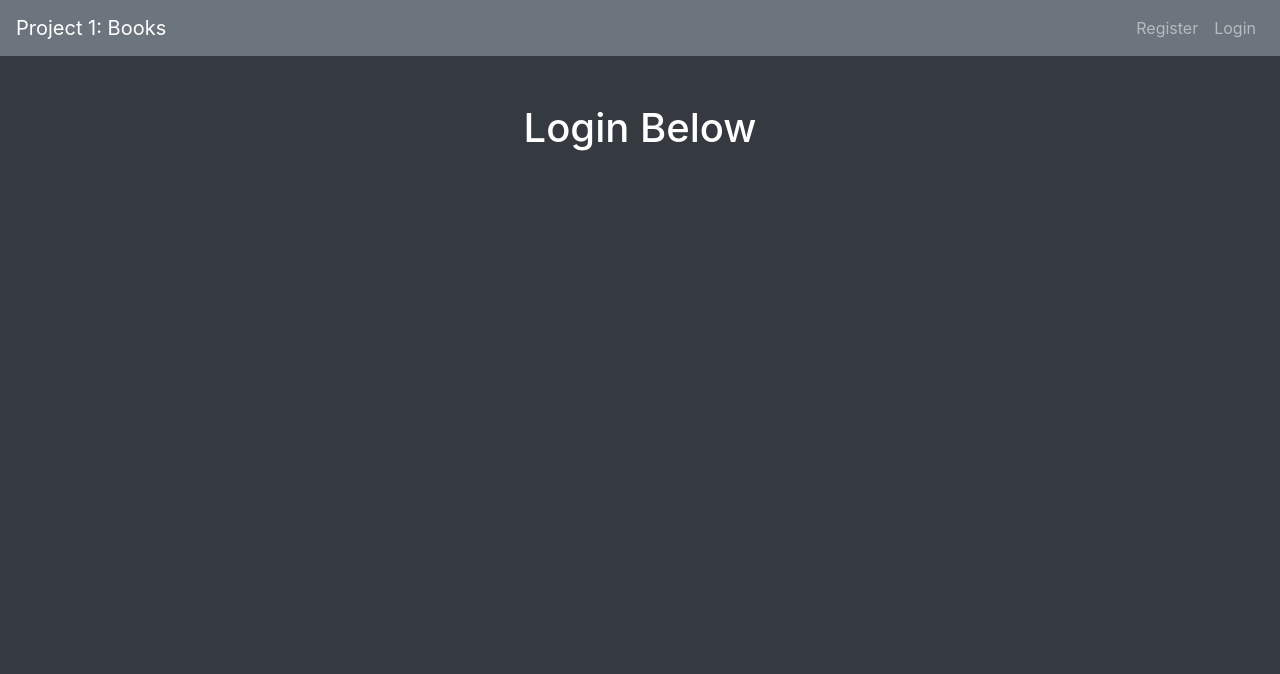
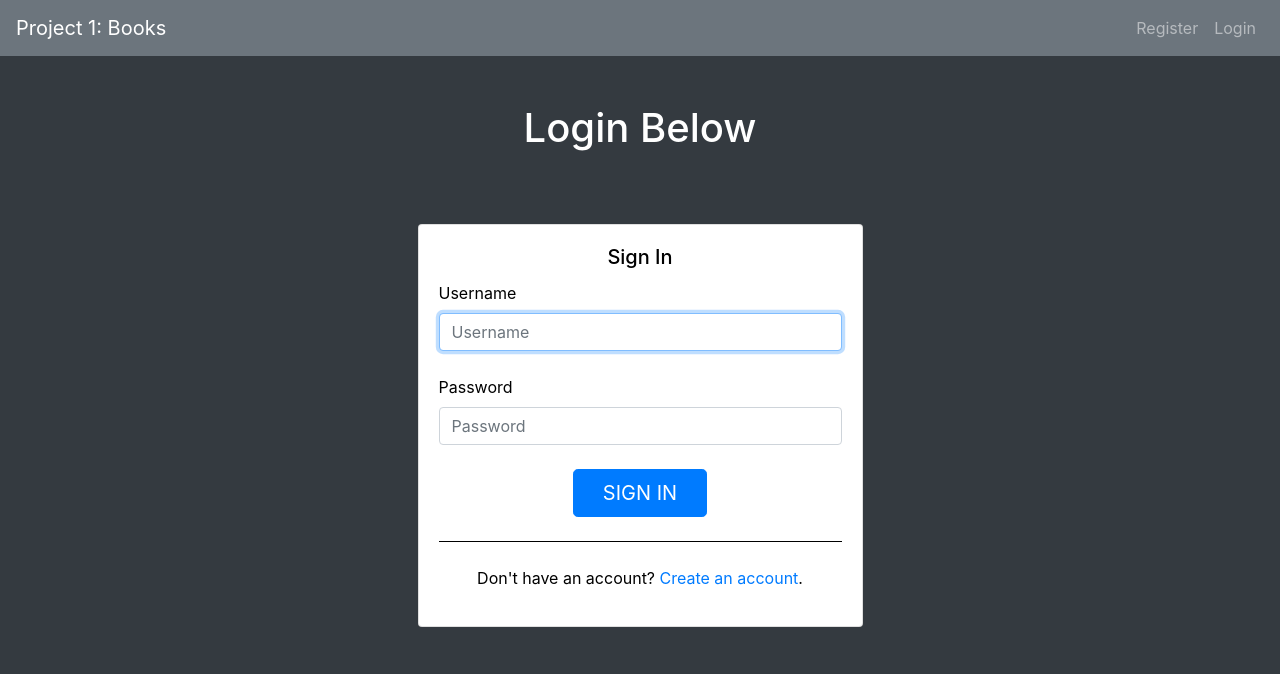
Before and after one commit to austinntran/cs50wproject1-2018-books, a Flask app: page /login in a window 1280 px wide. Shown: the top 674 px of the page. Run offline with Flask 2, Linux system fonts and the light colour scheme; some libraries are stand-ins or nearby versions.

Commit message:
Login and register pages are functioning with sessions

```diff
--- a/application.py
+++ b/application.py
@@ -1,9 +1,9 @@
-import os
-
+import os, re
 from flask import Flask, session, render_template, jsonify, request, redirect
 from flask_session import Session
 from sqlalchemy import create_engine
 from sqlalchemy.orm import scoped_session, sessionmaker
+from werkzeug.security import generate_password_hash, check_password_hash
 
 app = Flask(__name__)
 
@@ -25,21 +25,74 @@ db = scoped_session(sessionmaker(bind=engine))
 def home():
     return redirect("/home")
 
+
 @app.route("/home")
 def index():
-    return render_template("index.html")
+    if session.get("user_id") is None:
+        loggedIn = False
+    else:
+        loggedIn = True
+    return render_template("index.html", loggedIn=loggedIn)
 
-@app.route("/login")
+
+@app.route("/login", methods=["GET","POST"])
 def login():
-    return render_template("login.html")
+    if request.method == "GET":
+        if session.get("user_id") is None:
+            return render_template("login.html")
+        else:
+            return redirect("/search")
+    elif request.method == "POST":
+        user = request.form.get("user")
+        password = request.form.get("password")
+        # password_hash = generate_password_hash(password)
+        # check if user exists
+        user_sql = db.execute("SELECT * FROM users WHERE username = :user", {"user": user}).fetchone()
+        if user_sql is None:
+            # eliminate race condition if user doesn't exist
+            fake_hash = generate_password_hash("thisisafakehash")
+            test = check_password_hash(fake_hash, password)
+            return render_template("login.html", type="error", message="The username or password you have entered is invalid.")
+        else:
+            # validate password
+
+            test = check_password_hash(user_sql[2], password)
+            if test:
+                session["user_id"] = user_sql[0]
+                session["username"] = user_sql[1]
+                return redirect("/search")
+            else:
+                return render_template("login.html", type="error", message="The username or password you have entered is invalid.")
+
 
 @app.route("/register", methods=["GET","POST"])
 def register():
     if request.method == "GET":
-        return render_template("register.html")
+        if session.get("user_id") is None:
+            return render_template("register.html")
+        else:
+            return redirect("/search")
     elif request.method == "POST":
         user = request.form.get("user")
         password = request.form.get("password")
-        return user + password
-    else:
-        return "An error has occurred"
+        if not(re.match("^[a-zA-Z0-9_.-]+$", user) and re.match(r'[A-Za-z0-9@#$%^&+=\!]{8,}', password)):
+            return render_template("register.html", type="error", message="Username or password is invalid")
+        user_exist = db.execute("SELECT * FROM users WHERE username = :user", {"user": user}).fetchone()
+        if user_exist is None:
+            password_hash = generate_password_hash(password)
+            db.execute("INSERT INTO users (username, password_hash) VALUES (:username, :password_hash)", {"username": user, "password_hash": password_hash})
+            db.commit()
+            return render_template("login.html", type="success", message="Account was successfully created!")
+        else:
+            return render_template("register.html", type="error", message="Username or password you have entered is invalid or taken.")
+
+
+@app.route("/logout")
+def logout():
+    session.clear()
+    return redirect("/home")
+@app.route("/search")
+def search():
+    if session.get("user_id") is None:
+        return redirect("/login")
+    return render_template("search.html", loggedIn=True)
--- a/templates/index.html
+++ b/templates/index.html
@@ -1,12 +1,14 @@
 {% extends "layout.html" %}
 
 {% block title %}
-    Flights
+  Welcome to Project 1!
 {% endblock %}
 {% block body %}
     <center><h1 class="m-5">Welcome to Austin Tran's Project 1</h1></center>
     <h2 class="mb-3">What is this site?</h2>
     <p>This is Austin Tran's CS50 Project 1!</p>
-    <p><a href="{{ url_for('register') }}">Create an account</a> and <a href="{{ url_for('login') }}">log in</a> to the site in the top right to search for books and their information</p>
+    {% if not loggedIn %}
+      <p><a href="{{ url_for('register') }}">Create an account</a> and <a href="{{ url_for('login') }}">log in</a> to the site in the top right to search for books and their information</p>
+    {% endif %}
     <p>It has been built using HTML5 and Bootstrap 4/CSS for the basic structure with SQL and Python (Flask) on the back-end</p>
 {% endblock %}
--- a/templates/layout.html
+++ b/templates/layout.html
@@ -20,10 +20,10 @@
               {% if loggedIn %}
                 <ul class="navbar-nav ml-auto">
                   <li class="nav-item">
-                    <a class="nav-link" href="">{{ username }}</a>
+                    <a class="nav-link" href="">{{ session["username"] }}</a>
                   </li>
                   <li>
-                    <a class="nav-link" href="">Logout</a>
+                    <a class="nav-link" href="{{ url_for('logout') }}">Logout</a>
                   </li>
                 </ul>
               {% else %}
@@ -38,6 +38,19 @@
               {% endif %}
           </div>
       </nav>
+      {% if message %}
+        <center>
+          {% if type == "error" %}
+            <div class="alert alert-danger" role="alert">
+              {{ message }}
+            </div>
+          {% elif type == "success" %}
+            <div class="alert alert-success" role="alert">
+              {{ message }}
+            </div>
+          {% endif %}
+        </center>
+      {% endif %}
       <div class="container text-white">
           {% block body %}
           {% endblock %}
--- a/templates/login.html
+++ b/templates/login.html
@@ -3,5 +3,32 @@
   Login
 {% endblock %}
 {% block body %}
-  <center><h1 class="m-5">Login Below</h1></center>
+  <center><h1 class="mt-5 mb-4">Login Below</h1></center>
+  <div class="row">
+      <div class="col-sm-9 col-md-7 col-lg-5 mx-auto">
+        <div class="card card-signin my-5">
+          <div class="card-body">
+            <h5 class="card-title text-center" style="color: black;">Sign In</h5>
+            <form class="form-signin" method="post">
+              <div class="form-label-group mb-4">
+                <label style="color: black;">Username</label>
+                <input type="text" class="form-control" placeholder="Username" name="user" required autofocus>
+              </div>
+
+              <div class="form-label-group mb-4">
+                <label style="color: black;">Password</label>
+                <input type="password" class="form-control" placeholder="Password" name="password" required>
+              </div>
+              <center>
+                <button class="btn btn-lg btn-primary btn-block text-uppercase mt-4 mb-4 col-sm-4" type="submit">Sign in</button>
+                <hr class="my-4" color="000000">
+                <div class="container signin">
+                  <p style="color: black;">Don't have an account? <a href="{{ url_for('register') }}">Create an account</a>.</p>
+                </div>
+              </center>
+            </form>
+          </div>
+        </div>
+      </div>
+    </div>
 {% endblock %}
```
Also changed, not shown: templates/register.html (+15 -6 lines), templates/search.html (added, +11 -0 lines), 1 other file.
